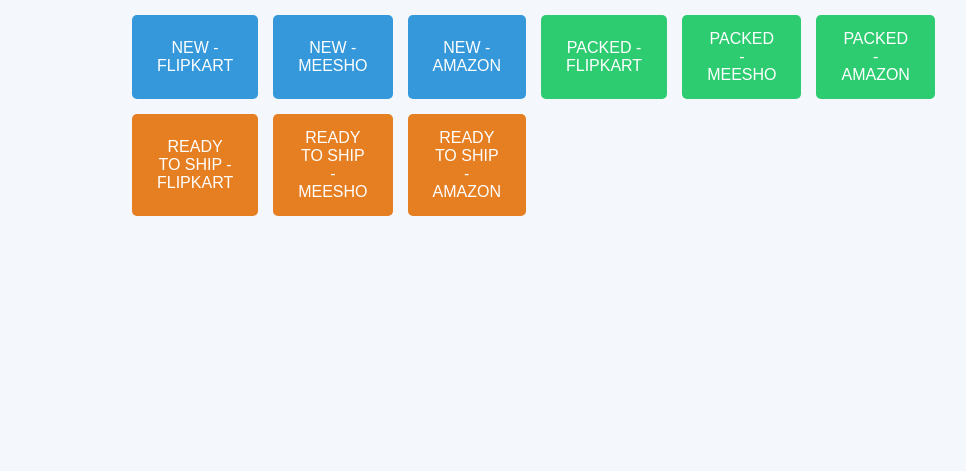
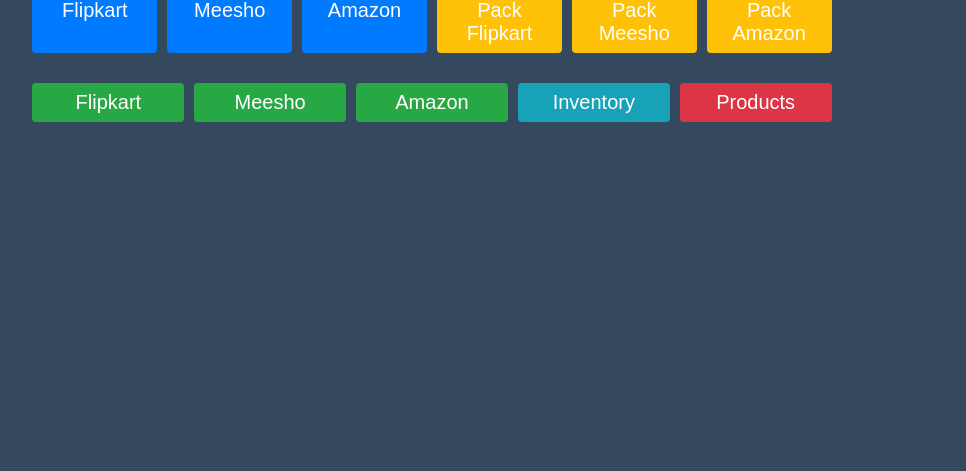
Before and after one commit to axstudio8520/oms, a plain HTML site: page index.html in a window 1280 px wide. Shown: the part 329-800 px from the top of the page, without its empty margins (208-1174 px from the left). Drawn offline with Linux system fonts and the light colour scheme.

Commit message:
Update index.html

```diff
--- a/index.html
+++ b/index.html
@@ -3,65 +3,152 @@
 <head>
     <meta charset="UTF-8">
     <meta name="viewport" content="width=device-width, initial-scale=1.0">
-  <title>Order Management</title>
+    <title>Interactive Order Links</title>
     <style>
-    body {
-      font-family: Arial, sans-serif;
-      background-color: #f4f7fc;
+        /* Basic Reset */
+        body, h1, h2, p, a {
             margin: 0;
             padding: 0;
+            font-family: Arial, sans-serif;
+        }
+
+        body {
+            background-color: #34495e;
+            color: #333;
             display: flex;
             justify-content: center;
             align-items: center;
             height: 100vh;
-      flex-direction: column;
+            /* width: 90%; */
+            margin: 0;
         }
-    h1 {
-      color: #333;
-      font-size: 2rem;
+
+        /* .container {
+            width: 90%;
+            max-width: 1200px;
+            background-color: #4d4d4d;
+            border-radius: 8px;
+            box-shadow: 0 4px 10px rgba(0, 0, 0, 0.1);
+            padding: 30px;
+        } */
+
+        .header {
+            text-align: center;
+            font-size: 24px;
+            margin-bottom: 20px;
+            font-weight: bold;
+        }
+
+        .section {
             margin-bottom: 30px;
         }
-    .button-container {
-      display: grid;
-      grid-template-columns: repeat(6, 1fr);
-      gap: 15px;
-      width: 80%;
-      max-width: 600px;
+
+        h2 {
+            font-size: 18px;
+            color: #555;
+            margin-bottom: 10px;
         }
-    button {
-      padding: 15px 25px;
-      font-size: 1rem;
-      cursor: pointer;
-      border: none;
-      border-radius: 5px;
-      color: white;
-      transition: background-color 0.3s;
+
+        /* Flexbox layout for button groups */
+        .button-group {
+            display: flex;
+            flex-wrap: wrap; /* Allows buttons to wrap to the next row */
+            gap: 10px; /* Adds spacing between buttons */
         }
-    button:hover {
-      opacity: 0.8;
+
+        .button-group a {
+            flex: 1 1 calc(10.66% - 10px); /* Each button will take 1/6th of the row width, with spacing */
+            text-align: center;
+            padding: 8px 15px;
+            font-size: 20px;  /* Smaller text size for buttons */
+            color: #fff;
+            text-decoration: none;
+            border-radius: 4px;
+            transition: background-color 0.3s ease, transform 0.2s ease;
         }
-    .new { background-color: #3498db; }
-    .packed { background-color: #2ecc71; }
-    .ready { background-color: #e67e22; }
+
+        .button-group a:hover {
+            transform: translateY(-2px);
+        }
+
+        .button-group a:active {
+            transform: translateY(2px);
+        }
+
+        /* Specific colors for each section */
+        .new-button {
+            background-color: #007BFF; /* Blue for NEW */
+        }
+
+        .packed-button {
+            background-color: #ffc107; /* Green for PACKED */
+        }
+
+        .ready-to-ship-button {
+            background-color: #28a745; /* Yellow for READY TO SHIP */
+        }
+
+        .inventory-button {
+            background-color: #17a2b8; /* Teal for Inventory */
+        }
+
+        .products-button {
+            background-color: #dc3545; /* Red for Products */
+        }
+
+        /* Hover effects for each section */
+        .new-button:hover {
+            background-color: #0056b3;
+        }
+
+        .packed-button:hover {
+            background-color: #e0a800;
+        }
+
+        .ready-to-ship-button:hover {
+            background-color: #218838;
+        }
+
+        .inventory-button:hover {
+            background-color: #138496;
+        }
+
+        .products-button:hover {
+            background-color: #c82333;
+        }
     </style>
 </head>
 <body>
-  <h1>Order Management</h1>
-  <div class="button-container">
-    <!-- NEW -->
-    <button class="new" onclick="window.location.href='https://client.omsguru.com/orders/newOrders?filter=%7B%22channel_company_id%22%3A%7B%220%22%3A%2239576%22%7D%7D'">NEW - FLIPKART</button>
-    <button class="new" onclick="window.location.href='https://client.omsguru.com/orders/newOrders?filter=%7B%22channel_company_id%22%3A%7B%220%22%3A%2218515%22%2C%221%22%3A%2224499%22%2C%222%22%3A%2218425%22%7D%7D'">NEW - MEESHO</button>
-    <button class="new" onclick="window.location.href='https://client.omsguru.com/orders/newOrders?filter=%7B%22channel_company_id%22%3A%7B%220%22%3A%2243116%22%7D%7D'">NEW - AMAZON</button>
 
-    <!-- PACKED -->
-    <button class="packed" onclick="window.location.href='https://client.omsguru.com/orders/packOrders?filter=%7B%22channel_company_id%22%3A%7B%220%22%3A%2239576%22%7D%7D'">PACKED - FLIPKART</button>
-    <button class="packed" onclick="window.location.href='https://client.omsguru.com/orders/packOrders?filter=%7B%22channel_company_id%22%3A%7B%220%22%3A%2218515%22%2C%221%22%3A%2224499%22%2C%222%22%3A%2218425%22%7D%7D'">PACKED - MEESHO</button>
-    <button class="packed" onclick="window.location.href='https://client.omsguru.com/orders/packOrders?filter=%7B%22channel_company_id%22%3A%7B%220%22%3A%2243116%22%7D%7D'">PACKED - AMAZON</button>
+    <div class="container">
+        <!-- <div class="header">Interactive Order Links</div> -->
 
-    <!-- READY TO SHIP -->
-    <button class="ready" onclick="window.location.href='https://client.omsguru.com/orders/dispatchOrders?filter=%7B%22channel_company_id%22%3A%7B%220%22%3A%2239576%22%7D%7D'">READY TO SHIP - FLIPKART</button>
-    <button class="ready" onclick="window.location.href='https://client.omsguru.com/orders/dispatchOrders?filter=%7B%22channel_company_id%22%3A%7B%220%22%3A%2218515%22%2C%221%22%3A%2224499%22%2C%222%22%3A%2218425%22%7D%7D'">READY TO SHIP - MEESHO</button>
-    <button class="ready" onclick="window.location.href='https://client.omsguru.com/orders/dispatchOrders?filter=%7B%22channel_company_id%22%3A%7B%220%22%3A%2243116%22%7D%7D'">READY TO SHIP - AMAZON</button>
+        <div class="section">
+            <!-- <h2>NEW</h2> -->
+            <div class="button-group">
+                <a href="https://client.omsguru.com/orders/newOrders?filter=%7B%22channel_company_id%22%3A%7B%220%22%3A%2239576%22%7D%7D" target="_blank" class="new-button">Flipkart</a>
+                <a href="https://client.omsguru.com/orders/newOrders?filter=%7B%22channel_company_id%22%3A%7B%220%22%3A%2218515%22%2C%221%22%3A%2224499%22%2C%222%22%3A%2218425%22%7D%7D" target="_blank" class="new-button">Meesho</a>
+                <a href="https://client.omsguru.com/orders/newOrders?filter=%7B%22channel_company_id%22%3A%7B%220%22%3A%2243116%22%7D%7D" target="_blank" class="new-button">Amazon</a>
+                <a href="https://client.omsguru.com/orders/packOrders?filter=%7B%22channel_company_id%22%3A%7B%220%22%3A%2239576%22%7D%7D" target="_blank" class="packed-button">Pack Flipkart</a>
+                <a href="https://client.omsguru.com/orders/packOrders?filter=%7B%22channel_company_id%22%3A%7B%220%22%3A%2218515%22%2C%221%22%3A%2224499%22%2C%222%22%3A%2218425%22%7D%7D" target="_blank" class="packed-button">Pack Meesho</a>
+                <a href="https://client.omsguru.com/orders/packOrders?filter=%7B%22channel_company_id%22%3A%7B%220%22%3A%2243116%22%7D%7D" target="_blank" class="packed-button">Pack Amazon</a>
             </div>
+        </div>
+
+
+
+        <div class="section">
+            <!-- <h2>READY TO SHIP</h2> -->
+            <div class="button-group">
+                <a href="https://client.omsguru.com/orders/dispatchOrders?filter=%7B%22channel_company_id%22%3A%7B%220%22%3A%2239576%22%7D%7D" target="_blank" class="ready-to-ship-button">Flipkart</a>
+                <a href="https://client.omsguru.com/orders/dispatchOrders?filter=%7B%22channel_company_id%22%3A%7B%220%22%3A%2218515%22%2C%221%22%3A%2224499%22%2C%222%22%3A%2218425%22%7D%7D" target="_blank" class="ready-to-ship-button">Meesho</a>
+                <a href="https://client.omsguru.com/orders/dispatchOrders?filter=%7B%22channel_company_id%22%3A%7B%220%22%3A%2243116%22%7D%7D" target="_blank" class="ready-to-ship-button">Amazon</a>
+                <a href="https://client.omsguru.com/skus/inventory" target="_blank" class="inventory-button">Inventory</a>
+                <a href="https://client.omsguru.com/skus/list_products" target="_blank" class="products-button">Products</a>
+        </div>
+
+
+    </div>
+
 </body>
 </html>
```
Lines whose indentation alone changed are shown as unchanged.
